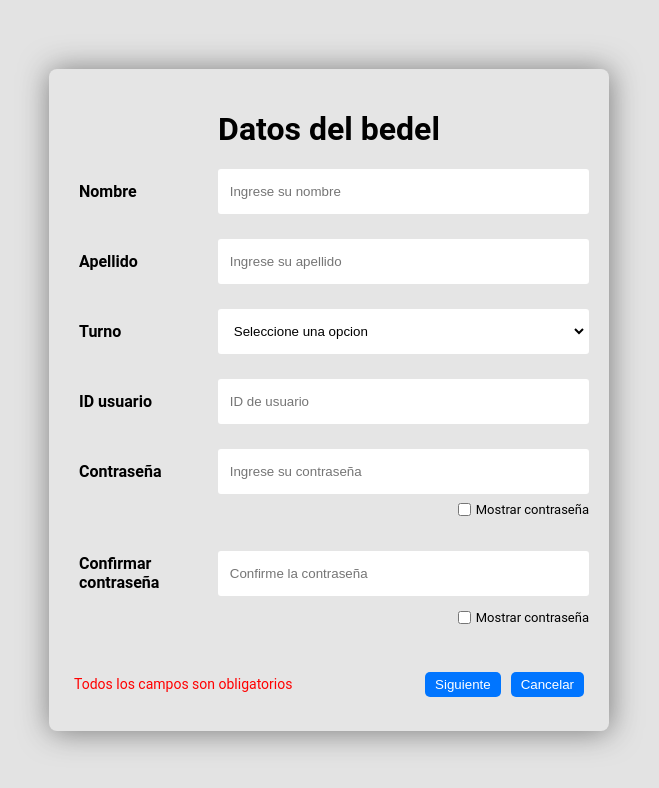
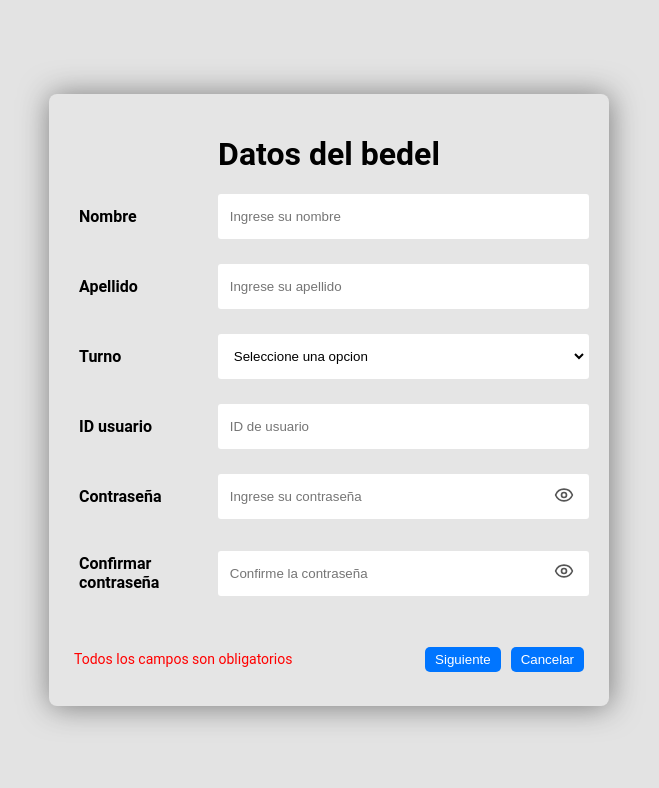
Before and after one commit to San-ti-P/TP_Disenio, a React (Create React App) app in the folder Frontend/frontend/: page /registrar-bedel in a window 1280 px wide. Shown: the top 788 px of the page, without its empty margins (311-970 px from the left). Built offline with nearby package versions, Linux system fonts and the light colour scheme.

Commit message:
Se agregó lo del ojito para al contraseña y se solucionaron algunas boludeces

```diff
--- a/Frontend/frontend/package.json
+++ b/Frontend/frontend/package.json
@@ -13,6 +13,8 @@
     "@testing-library/jest-dom": "^5.17.0",
     "@testing-library/react": "^13.4.0",
     "@testing-library/user-event": "^13.5.0",
+    "lucide": "^0.454.0",
+    "lucide-react": "^0.454.0",
     "react": "^18.3.1",
     "react-dom": "^18.3.1",
     "react-modal": "^3.16.1",
--- a/Frontend/frontend/src/componentes/input.js
+++ b/Frontend/frontend/src/componentes/input.js
@@ -1,7 +1,8 @@
 import React, {useState} from "react";
-import {Input, Label, GrupoInput, Select, LeyendaError, FilaCompletaCheckbox } from "./../elementos/formularios";
+import {Input, Label, GrupoInput, Select, LeyendaError, FilaCompletaCheckbox, IconoPassword} from "./../elementos/formularios";
 import Tooltip from '@mui/material/Tooltip';
 import { styled } from '@mui/material/styles';
+import { Eye, EyeOff } from 'lucide-react';
 
 const CustomTooltip = styled(({ className, ...props }) => (
     <Tooltip {...props} classes={{ popper: className }} />
@@ -57,14 +58,16 @@ const ComponenteDesplegableInput = ({estado, cambiarEstado, tipo, label, placeho
 }
 
 const ComponenteInput = ({estado, cambiarEstado, tipo, label, placeholder, name, leyendaError, expresionRegular, funcion, textoTooltip}) => {
-
     const [mostrarPassword, setMostrarPassword] = useState(false);
+    const [touched, setTouched] = useState(false);
 
     const onChange = (e) => {
+        setTouched(true);
         cambiarEstado({...estado, campo: e.target.value});
     }
 
     const validacion = () => {
+        if(touched) {//solo validar si el campo fue tocado
             if(expresionRegular){
                 if(expresionRegular.test(estado.campo)){
                     cambiarEstado({...estado, valido: 'true'});
@@ -74,6 +77,7 @@ const ComponenteInput = ({estado, cambiarEstado, tipo, label, placeholder, name,
             }
             if(funcion){
                 funcion();
+            }
         }
     }
 
@@ -105,8 +109,8 @@ const ComponenteInput = ({estado, cambiarEstado, tipo, label, placeholder, name,
                             onChange={onChange}
                             onKeyUp={validacion}
                             onBlur={validacion}
-                            valido={estado.valido}>
-                        </Input>
+                            valido={estado.valido}
+                        />
                     </CustomTooltip>
                 ) : (
                     <Input
@@ -117,23 +121,18 @@ const ComponenteInput = ({estado, cambiarEstado, tipo, label, placeholder, name,
                         onChange={onChange}
                         onKeyUp={validacion}
                         onBlur={validacion}
-                        valido={estado.valido}>
-                    </Input>
+                        valido={estado.valido}
+                    />
+                )}
+                {tipo === "password" && (
+                    <IconoPassword onClick={() => setMostrarPassword(!mostrarPassword)}>
+                        {mostrarPassword ?
+                            <EyeOff size={20} color="#555"/> :
+                            <Eye size={20} color="#555"/>
+                        }
+                    </IconoPassword>
                 )}
             </GrupoInput>
-
-            {tipo === "password" && (
-                <FilaCompletaCheckbox>
-                    <input
-                        type="checkbox"
-                        id={`mostrar-${name}`}
-                        checked={mostrarPassword}
-                        onChange={() => setMostrarPassword(!mostrarPassword)}
-                    />
-                    <label htmlFor={`mostrar-${name}`}>Mostrar contraseña</label>
-                </FilaCompletaCheckbox>
-            )}
-
             <LeyendaError>{leyendaError}</LeyendaError>
         </React.Fragment>
     );
--- a/Frontend/frontend/src/elementos/formularios.js
+++ b/Frontend/frontend/src/elementos/formularios.js
@@ -29,6 +29,7 @@ const Label = styled.label`
     ${props => props.valido === 'false' && css`
       color: ${colores.error} !important;
     `}
+    user-select: none;
 `;
 
 const GrupoInput = styled.div`
@@ -47,9 +48,9 @@ const Input = styled.input`
     border: 2px solid transparent;
 
     &:focus {
-    border: 2px solid ${colores.borde};
-    outline: none;
-    box-shadow: 3px 0px 30px rgba(163,163,163, 0.4);
+        border: 2px solid ${colores.borde};
+        outline: none;
+        box-shadow: 0 0 0 3px rgba(0, 117, 255, 0.1);
     }
 
     ${props => props.valido === 'true' && css`
@@ -159,4 +160,27 @@ const FilaCompletaCheckbox = styled.div`
   }
 `;
 
-export {Formulario, Label, GrupoInput, Input, LeyendaError, DivTextoCampoObligatorio, DivBotonesSC, Select, BotonSC, FilaCompletaCheckbox};
+const IconoPassword = styled.div`
+    position: absolute;
+    right: 10px;
+    top: 50%;
+    transform: translateY(-50%);
+    cursor: pointer;
+    z-index: 100;
+    transition: all 0.3s ease;
+    padding: 5px;
+    border-radius: 50%;
+    user-select: none;
+
+    &:hover {
+        background-color: rgba(0, 0, 0, 0.05);
+        transform: translateY(-50%) scale(1.1);
+    }
+
+    &:active {
+        transform: translateY(-50%) scale(0.95);
+    }
+`;
+
+
+export {Formulario, Label, GrupoInput, Input, LeyendaError, DivTextoCampoObligatorio, DivBotonesSC, Select, BotonSC, FilaCompletaCheckbox, IconoPassword};
--- a/Frontend/frontend/src/paginas/RegistrarBedel.js
+++ b/Frontend/frontend/src/paginas/RegistrarBedel.js
@@ -155,7 +155,7 @@ const App = () => {
           placeholder="Confirme la contraseña"
           name = "confiarmarContraseña"
           leyendaError = "Descripcion cond de confirmar contraseña"
-          //expresionRegular = {expresiones.contraseña}
+          expresionRegular = {expresiones.contraseña}
           funcion={validarContraseña2}>
         </ComponenteInput>
 
```
Also changed, not shown: 1 other file (tests, documents, lock files or other folders). Lines whose indentation alone changed are shown as unchanged.
